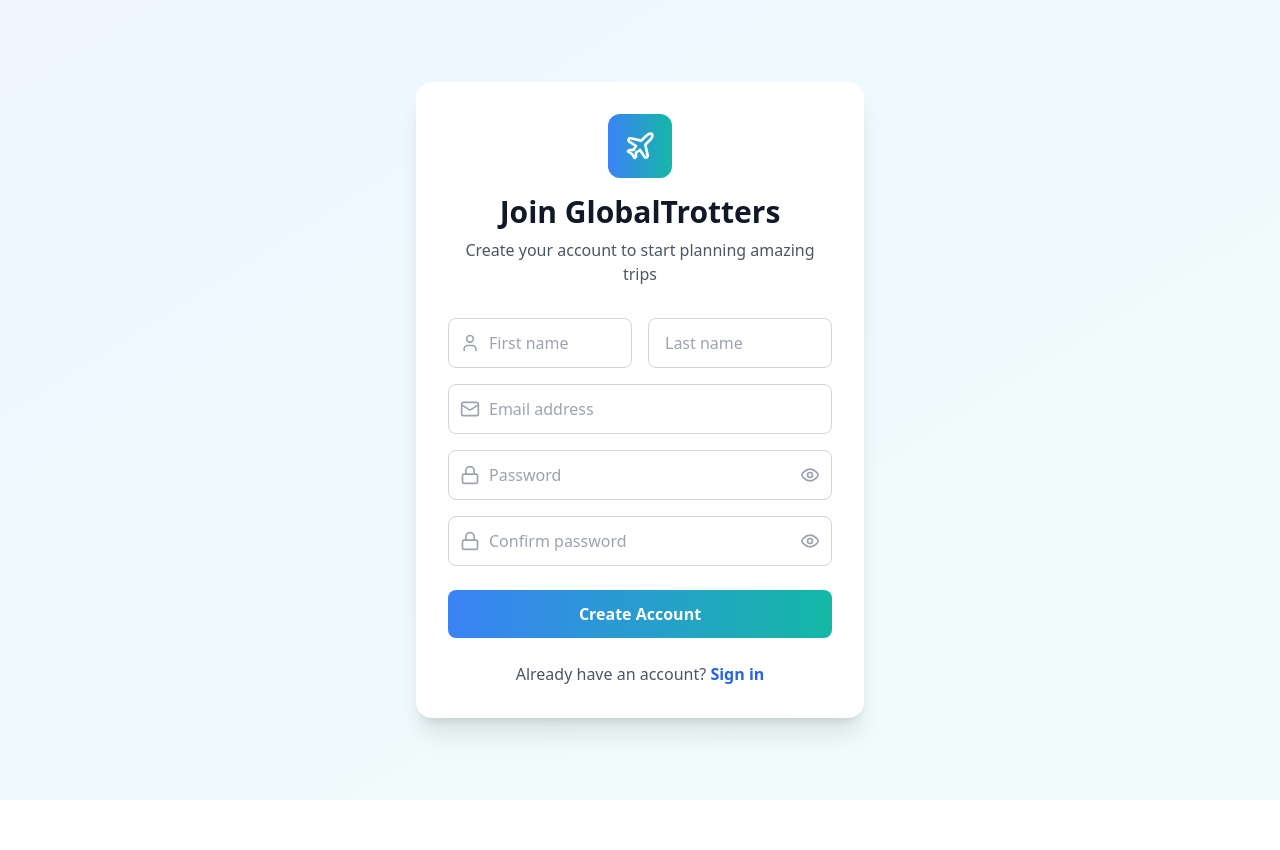
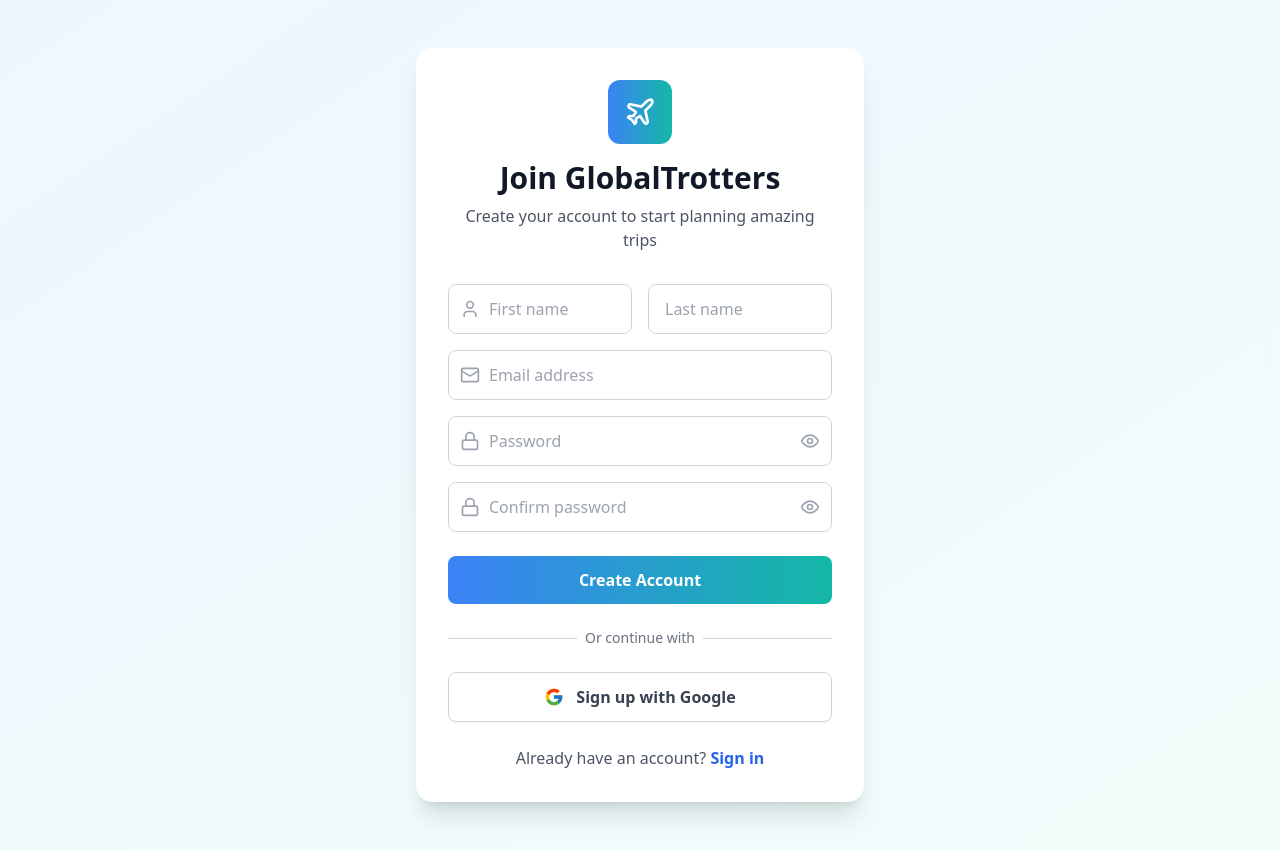
Before and after one commit to chinmayYpatil/GlobeTrotter, a React (Vite) app in the folder frontend/: page /signup in a window 1280 px wide. Before the commit the page ends 800 px from the top, so only its background shows below. Built offline with nearby package versions, Linux system fonts and the light colour scheme; no server answers.

Commit message:
google auth

```diff
--- /dev/null
+++ b/frontend/src/components/GoogleSignInButton.jsx
@@ -0,0 +1,19 @@
+import React from 'react';
+import { motion } from 'framer-motion';
+import { FcGoogle } from 'react-icons/fc';
+
+const GoogleSignInButton = ({ onClick, text = "Continue with Google" }) => {
+  return (
+    <motion.button
+      whileHover={{ scale: 1.02 }}
+      whileTap={{ scale: 0.98 }}
+      onClick={onClick}
+      className="w-full flex items-center justify-center gap-3 bg-white border border-gray-300 text-gray-700 font-semibold py-3 px-4 rounded-lg hover:bg-gray-50 transition-all duration-200 shadow-sm"
+    >
+      <FcGoogle className="h-5 w-5" />
+      <span>{text}</span>
+    </motion.button>
+  );
+};
+
+export default GoogleSignInButton;
--- a/frontend/src/screens/LoginScreen.jsx
+++ b/frontend/src/screens/LoginScreen.jsx
@@ -3,6 +3,8 @@
 import { motion } from 'framer-motion';
 import { useAuth } from '../contexts/AuthContext';
 import { Mail, Lock, Eye, EyeOff, Plane } from 'lucide-react';
+import GoogleSignInButton from '../components/GoogleSignInButton';
+import authService from '../services/authService';
 
 const LoginScreen = () => {
   const [formData, setFormData] = useState({ email: '', password: '' });
@@ -116,6 +118,20 @@
               {loading ? 'Signing In...' : 'Sign In'}
             </motion.button>
 
+            <div className="relative my-6">
+              <div className="absolute inset-0 flex items-center">
+                <div className="w-full border-t border-gray-300" />
+              </div>
+              <div className="relative flex justify-center text-sm">
+                <span className="px-2 bg-white text-gray-500">Or continue with</span>
+              </div>
+            </div>
+
+            <GoogleSignInButton
+              onClick={() => authService.googleLogin()}
+              text="Sign in with Google"
+            />
+
             <div className="text-center">
               <span className="text-gray-600">Don't have an account? </span>
               <Link to="/signup" className="font-semibold text-blue-600 hover:text-blue-500">
--- a/frontend/src/screens/SignupScreen.jsx
+++ b/frontend/src/screens/SignupScreen.jsx
@@ -3,6 +3,8 @@
 import { motion } from 'framer-motion';
 import { useAuth } from '../contexts/AuthContext';
 import { User, Mail, Lock, Eye, EyeOff, Plane } from 'lucide-react';
+import GoogleSignInButton from '../components/GoogleSignInButton';
+import authService from '../services/authService';
 
 const SignupScreen = () => {
   // Updated state to hold firstName and lastName separately
@@ -168,6 +170,20 @@
               {loading ? 'Creating Account...' : 'Create Account'}
             </motion.button>
 
+            <div className="relative my-6">
+              <div className="absolute inset-0 flex items-center">
+                <div className="w-full border-t border-gray-300" />
+              </div>
+              <div className="relative flex justify-center text-sm">
+                <span className="px-2 bg-white text-gray-500">Or continue with</span>
+              </div>
+            </div>
+
+            <GoogleSignInButton
+              onClick={() => authService.googleLogin()}
+              text="Sign up with Google"
+            />
+
             <div className="text-center">
               <span className="text-gray-600">Already have an account? </span>
               <Link to="/login" className="font-semibold text-blue-600 hover:text-blue-500">
```
